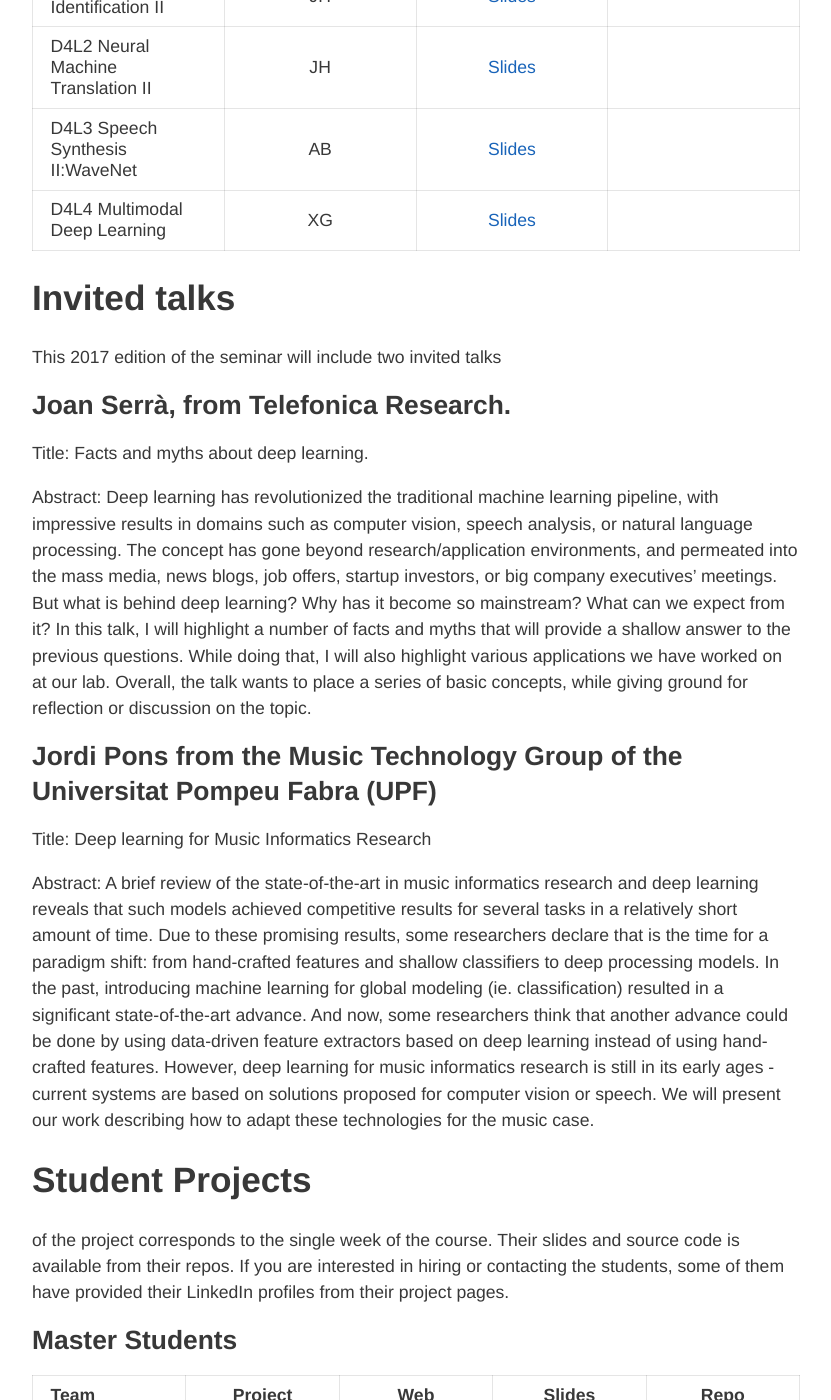
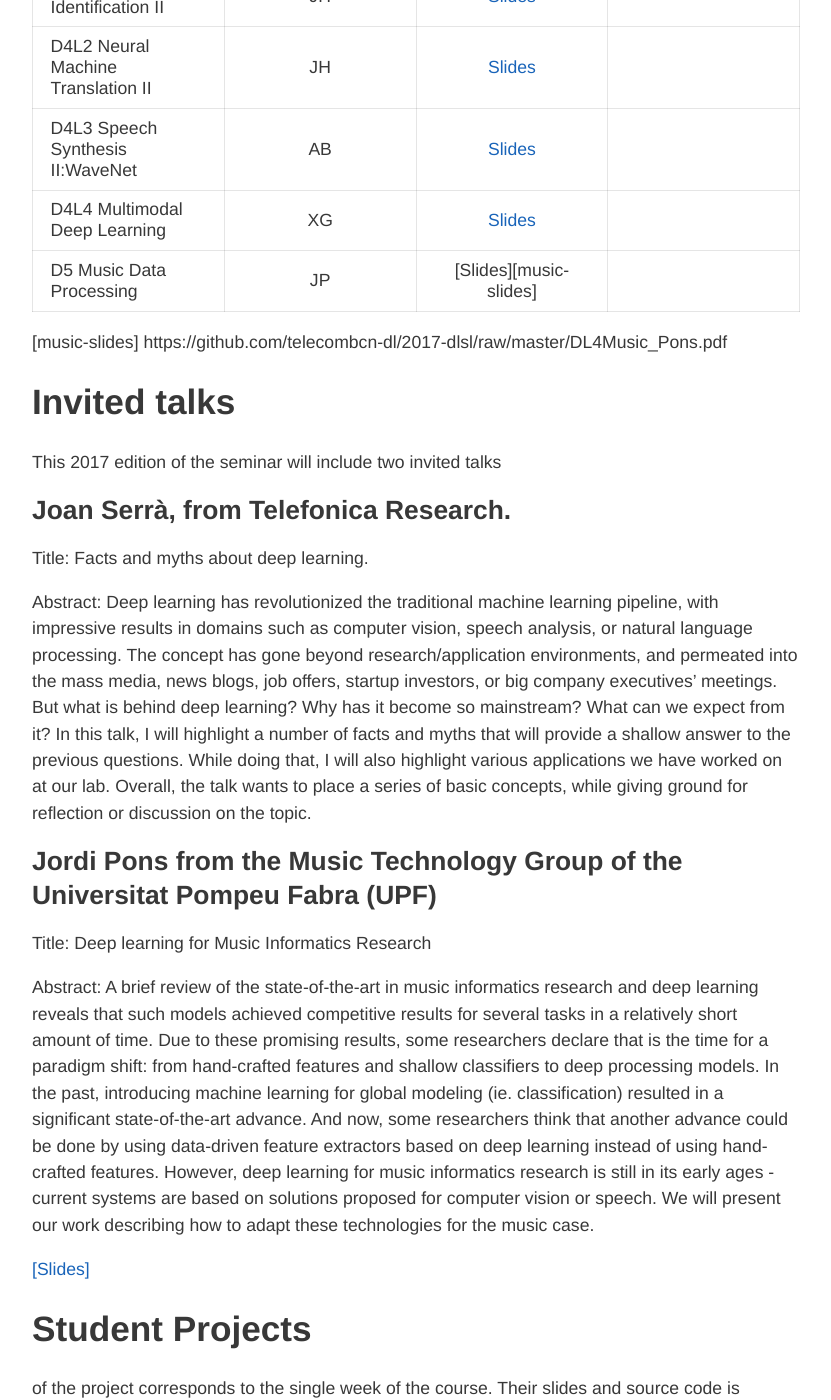
Before and after one commit to telecombcn-dl/2017-dlsl, a Jekyll site: the page built from index.md, in a window 1280 px wide and 1400 px high, scrolled down 3575 px. Shown: the whole window, without its empty margins (224-1055 px from the left). Built offline with Jekyll 4.4.1, drawn with Linux system fonts in a browser that asks for light colours; nearby versions of some CDN libraries; our own code applies the rules of GitHub Pages for plain Markdown files.

Commit message:
Link to Jordi Pons slides added

```diff
--- a/index.md
+++ b/index.md
@@ -113,6 +113,8 @@ If your company or organization is interested in sponsoring this course, please
 | D4L2 Neural Machine Translation II    | JH      | [Slides][nmt2-slides]  | |
 | D4L3 Speech Synthesis II:WaveNet      | AB      | [Slides][wavenet-slides]  | |
 | D4L4 Multimodal Deep Learning         | XG      | [Slides][multimodal-slides]  | |
+| D5 Music Data Processing              | JP      | [Slides][music-slides]  | |
+
 
 
 [perceptron-slides]: http://www.slideshare.net/xavigiro/the-perceptron-d1l2-deep-learning-for-speech-and-language
@@ -140,7 +142,7 @@ If your company or organization is interested in sponsoring this course, please
 [wavenet-slides]: http://www.slideshare.net/xavigiro/speech-synthesis-wavenet-d4l1-deep-learning-for-speech-and-language-upc-2017
 [multimodal-slides]: http://www.slideshare.net/xavigiro/multimodal-deep-learning-d4l4-deep-learning-for-speech-and-language-upc-2017
 
-
+[music-slides] https://github.com/telecombcn-dl/2017-dlsl/raw/master/DL4Music_Pons.pdf
 
 
 
@@ -159,6 +161,8 @@ Abstract: Deep learning has revolutionized the traditional machine learning pipe
 Title: Deep learning for Music Informatics Research
 
 Abstract: A brief review of the state-of-the-art in music informatics research and deep learning reveals that such models achieved competitive results for several tasks in a relatively short amount of time. Due to these promising results, some researchers declare that is the time for a paradigm shift: from hand-crafted features and shallow classifiers to deep processing models. In the past, introducing machine learning for global modeling (ie. classification) resulted in a significant state-of-the-art advance. And now, some researchers think that another advance could be done by using data-driven feature extractors based on deep learning instead of using hand-crafted features. However, deep learning for music informatics research is still in its early ages - current systems are based on solutions proposed for computer vision or speech. We will present our work describing how to adapt these technologies for the music case.
+
+[[Slides]](https://github.com/telecombcn-dl/2017-dlsl/raw/master/DL4Music_Pons.pdf)
 
 ## Student Projects
 
```
